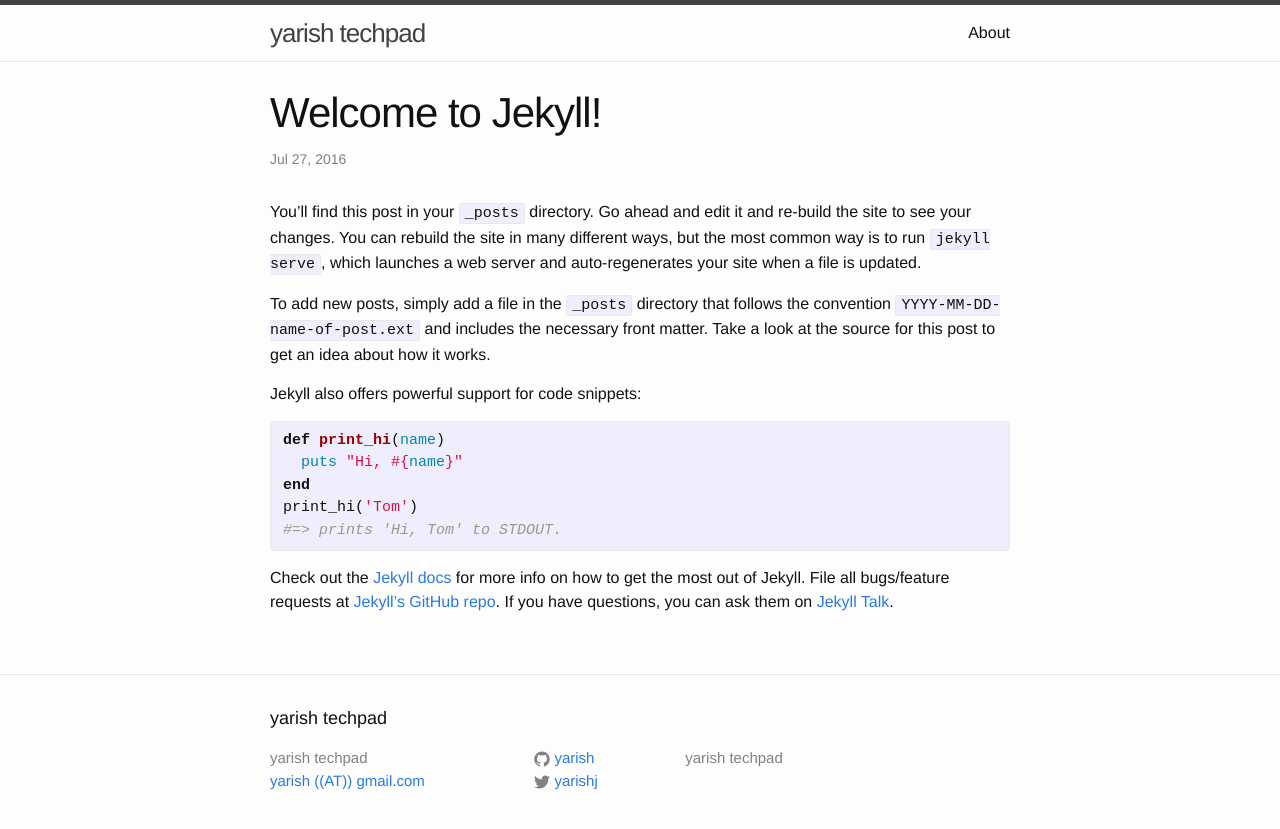
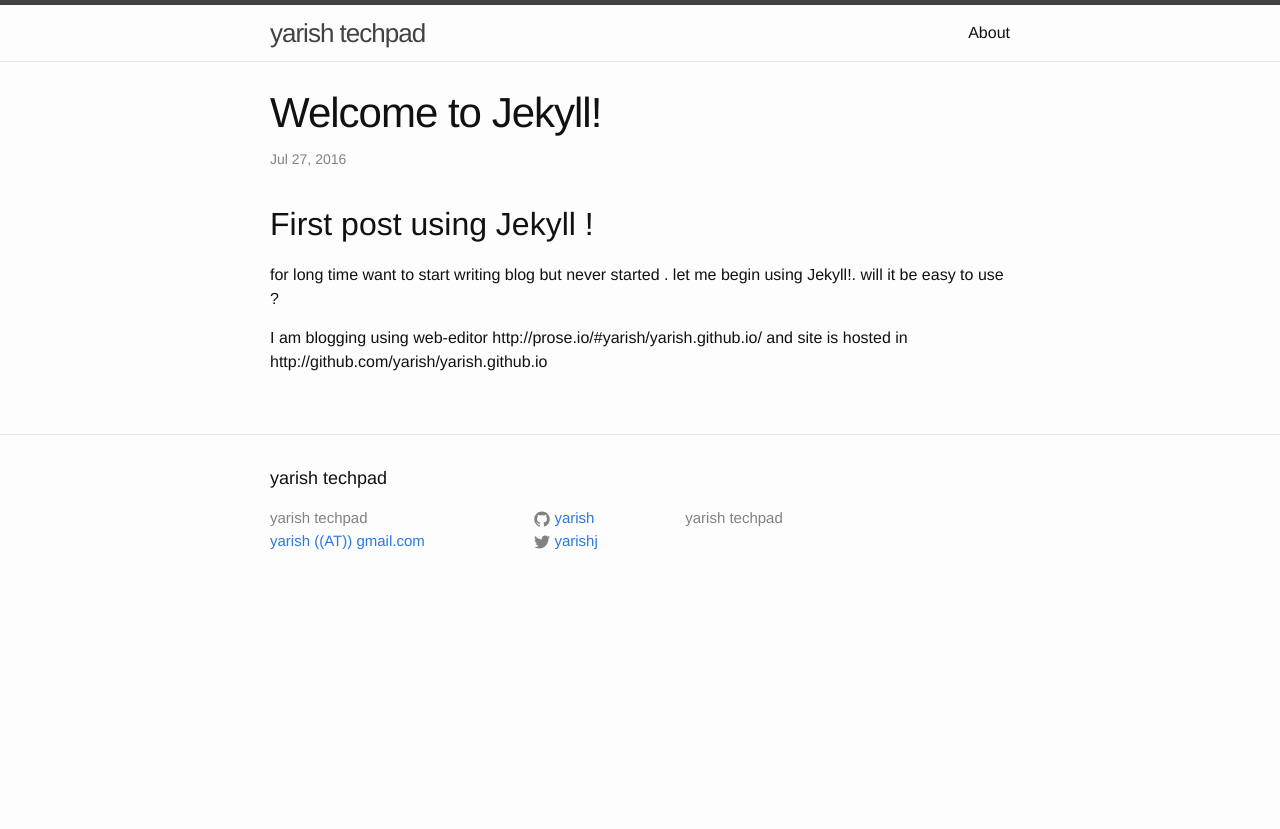
Before and after one commit to yarish/yarish.github.io, a Jekyll site: the page built from _posts/2016-07-27-welcome-to-jekyll.markdown, in a window 1280 px wide. Shown: the top 829 px of the page. Built offline with Jekyll 4.4.1, drawn with Linux system fonts in a browser that asks for light colours.

Commit message:
Updated 2016-07-27-welcome-to-jekyll.markdown

```diff
--- a/_posts/2016-07-27-welcome-to-jekyll.markdown
+++ b/_posts/2016-07-27-welcome-to-jekyll.markdown
@@ -1,25 +1,15 @@
 ---
 layout: post
-title:  "Welcome to Jekyll!"
-date:   2016-07-27 10:06:54 +0530
+title: Welcome to Jekyll!
+date: '2016-07-27 10:06:54 +0530'
 categories: jekyll update
+published: true
 ---
-You’ll find this post in your `_posts` directory. Go ahead and edit it and re-build the site to see your changes. You can rebuild the site in many different ways, but the most common way is to run `jekyll serve`, which launches a web server and auto-regenerates your site when a file is updated.
+## First post using Jekyll !
 
-To add new posts, simply add a file in the `_posts` directory that follows the convention `YYYY-MM-DD-name-of-post.ext` and includes the necessary front matter. Take a look at the source for this post to get an idea about how it works.
+for long time want to start writing blog but never started .
+let me begin using Jekyll!.
+will it be easy to use ?
 
-Jekyll also offers powerful support for code snippets:
-
-{% highlight ruby %}
-def print_hi(name)
-  puts "Hi, #{name}"
-end
-print_hi('Tom')
-#=> prints 'Hi, Tom' to STDOUT.
-{% endhighlight %}
-
-Check out the [Jekyll docs][jekyll-docs] for more info on how to get the most out of Jekyll. File all bugs/feature requests at [Jekyll’s GitHub repo][jekyll-gh]. If you have questions, you can ask them on [Jekyll Talk][jekyll-talk].
-
-[jekyll-docs]: http://jekyllrb.com/docs/home
-[jekyll-gh]:   https://github.com/jekyll/jekyll
-[jekyll-talk]: https://talk.jekyllrb.com/
+I am blogging using web-editor http://prose.io/#yarish/yarish.github.io/
+and site is hosted in http://github.com/yarish/yarish.github.io
```
